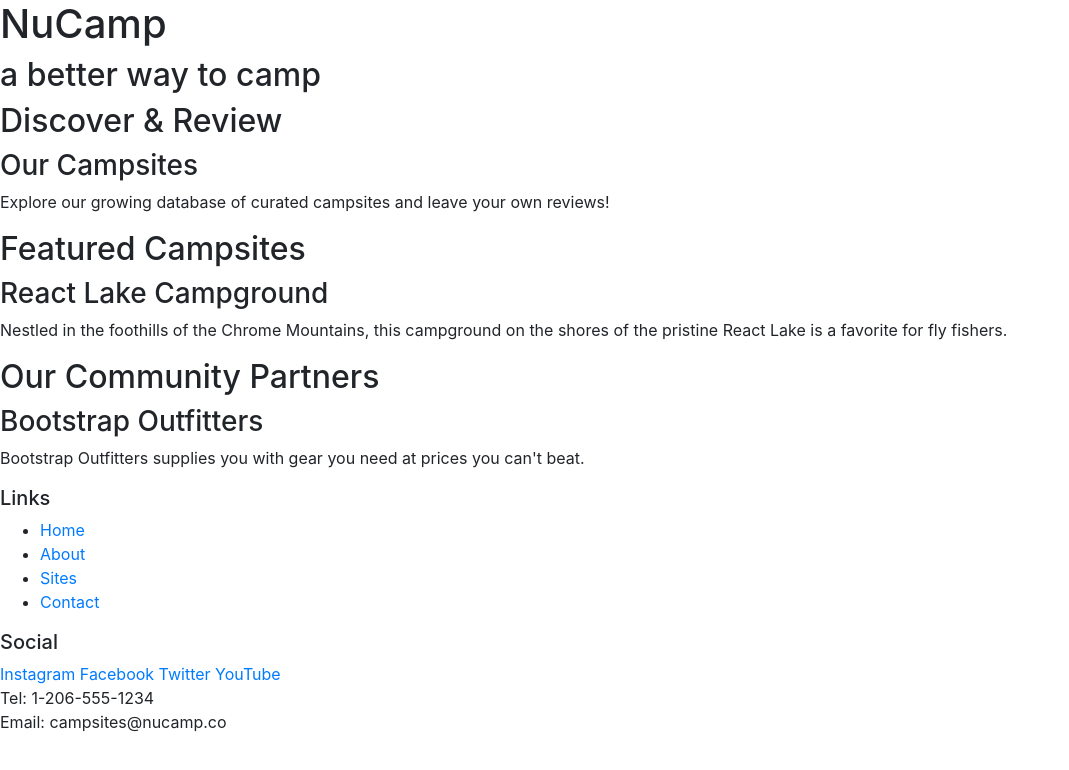
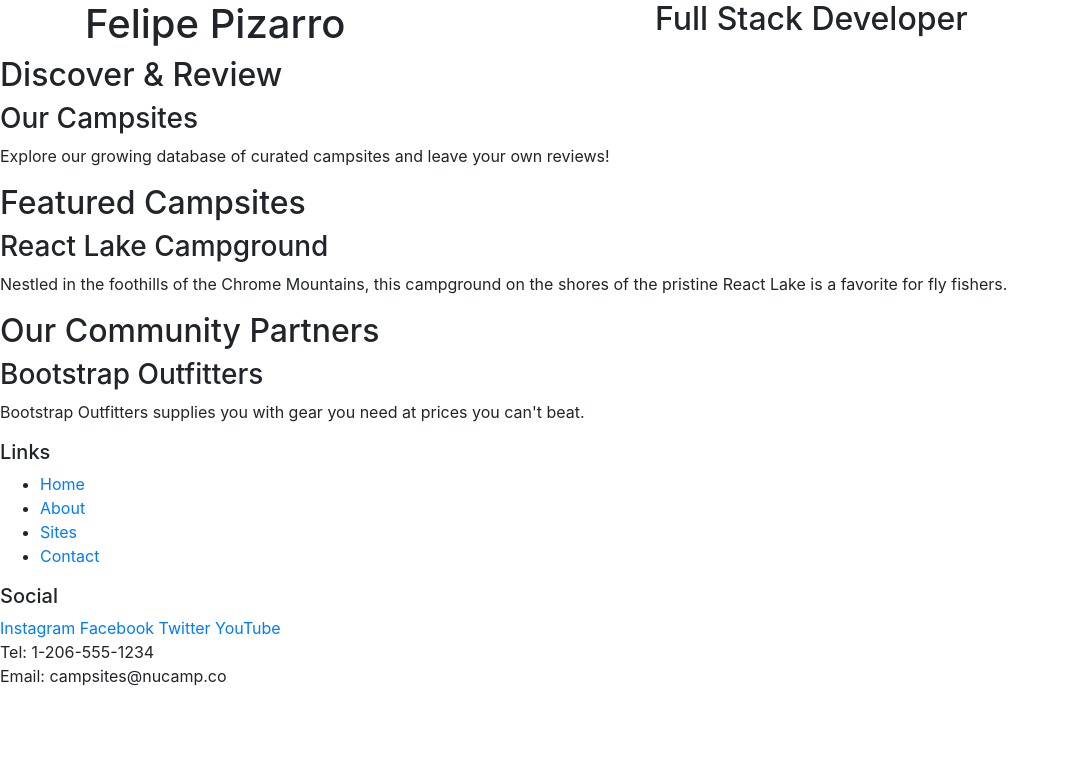
Before and after one commit to felipepizarro1/myWebsitePortfolio, a website: page index.html in a window 1280 px wide. Shown: the whole page, without its empty margins (0-1069 px from the left). Drawn offline with nearby package versions, Linux system fonts and the light colour scheme.

Commit message:
htmlChanges

```diff
--- a/index.html
+++ b/index.html
@@ -13,10 +13,17 @@
 <body>
 
     <header>
-        <div>
-            <h1>NuCamp</h1>
-            <h2>a better way to camp</h2>
+        <div class="container">
+            <div class="row">
+                <div class="col">
+                    <h1>Felipe Pizarro</h1>
+                </div>
+                <div class="col">
+                    <h2>Full Stack Developer</h2>
+                </div>
+            </div>
         </div>
+
     </header>
 
     <div>
```
